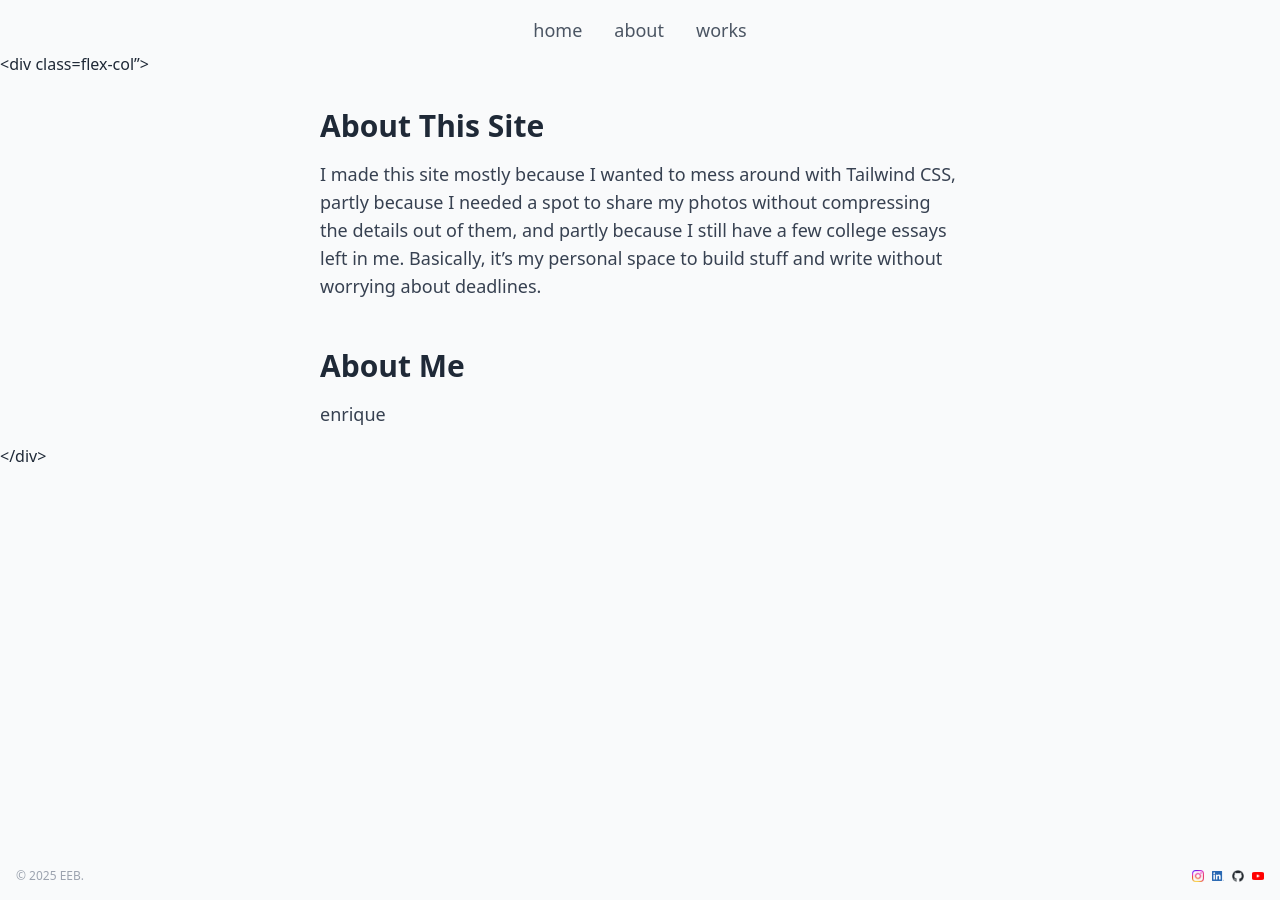
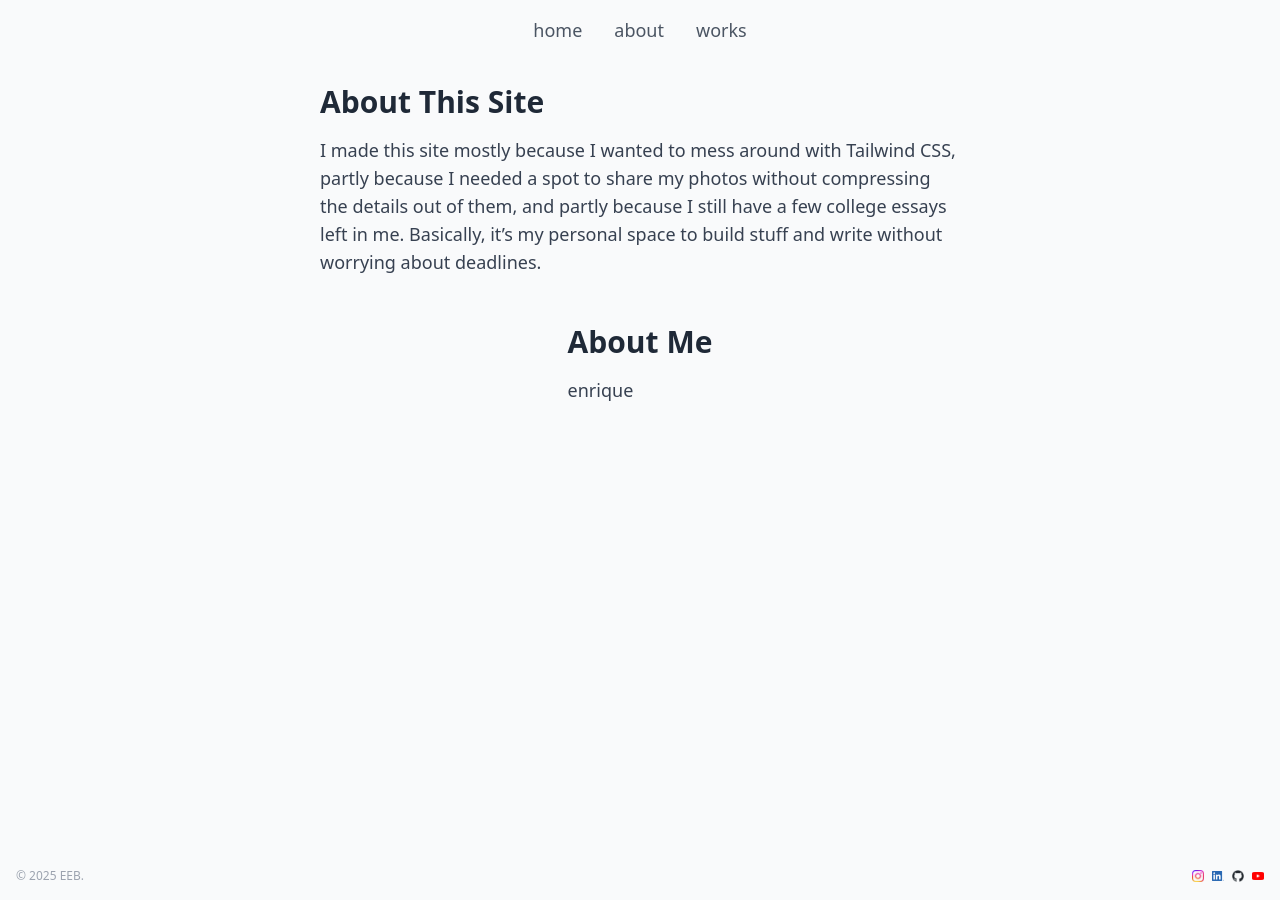
Before and after one commit to enriquebarragan/enriquebarragan.github.io, a Jekyll site: the page built from pages/about/index.md, in a window 1280 px wide. Built offline with Jekyll 4.4.1, drawn with Linux system fonts in a browser that asks for light colours; nearby versions of some CDN libraries.

Commit message:
Update index.md

```diff
--- a/pages/about/index.md
+++ b/pages/about/index.md
@@ -4,7 +4,7 @@ title: About
 permalink: /about/
 ---
 
-<div class=flex-col">
+<div class="flex flex-col gap-4">
 
   <div class="max-w-2xl mx-auto px-4 py-8">
   <h1 class="text-3xl font-bold mb-4 text-gray-800">About This Site</h1>
@@ -13,7 +13,7 @@ permalink: /about/
   </p>
   </div>
 
-  <div class="max-w-2xl mx-auto px-4 py-4">
+  <div class="max-w-2xl mx-auto px-4">
   <h1 class="text-3xl font-bold mb-4 text-gray-800">About Me</h1>
   <p class="text-base sm:text-lg text-gray-700 leading-relaxed">
     enrique
```
